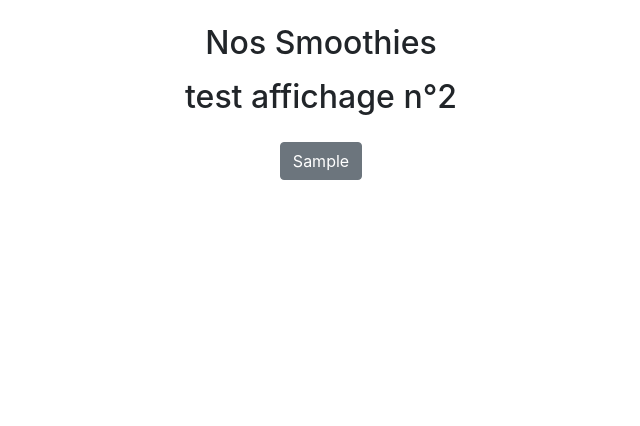
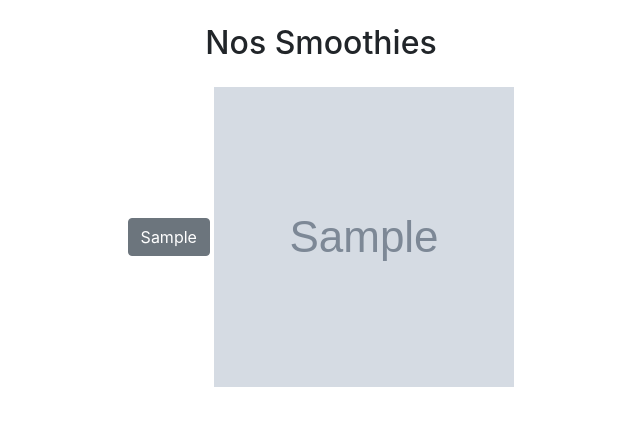
Before and after one commit to delasalle-sio-couillard-t/projet-bts, a PHP site: page /accueil.php in a window 1280 px wide. Shown: the part 76-502 px from the top of the page, without its empty margins (319-959 px from the left). Run offline with PHP 8.4, Linux system fonts and the light colour scheme; tables that the repository leaves empty or names only in its code hold one stand-in row (values such as "Sample post"); grey boxes marked "Sample" are stand-in pictures.

Commit message:
affichage smoothie v1.2

```diff
--- a/accueil.php
+++ b/accueil.php
@@ -32,52 +32,6 @@
 		<!-- Création pour un smoothie -->
 		<form method="post" action="achat_smoothie.php">
 			<div class="container">
-						<?php
-							// $reqProduit = $cnx->prepare("SELECT * FROM produit");
-							// $reqProduit->execute();
-							// $ligneProduit = $reqProduit->fetch(PDO::FETCH_OBJ);
-
-							// while pour les boutons
-							// while($ligneProduit)
-							// {
-								// echo	'<table>
-											// <tr>
-												// <td>'.
-													// '<p><a class="btn btn-secondary" data-toggle="collapse" href="#collapse'.$ligneProduit->id.'" role="button" aria-expanded="false" aria-controls="'.$ligneProduit->libelle.'">'.
-														// $ligneProduit->libelle.
-													// '</a></p>
-												// </td>';
-
-								// echo'			<input type="hidden" name="libelleProduit" value="'.$ligneProduit->libelle.'">
-												// <td>
-													// <div class="collapse" id="collapse'.$ligneProduit->id.'">'.
-														// '<div class="card card-body">
-															// <p>'.
-																// $ligneProduit->libelle.'</br>'.
-																// $ligneProduit->prix.'</br>'.
-																// $ligneProduit->description.'</br>'.
-																// '<img src="images/'.$ligneProduit->image.'" width="300" height="300" alt=""></br>'.
-																// '<button class="btn btn-outline-dark btn-sm" type="submit" onclick="ajouter()">Ajouter au panier</button>
-															// </p>
-														// </div>
-													// </div>
-												// </td>
-											// </tr>
-										// </table>';
-
-								// $ligneProduit = $reqProduit->fetch(PDO::FETCH_OBJ);
-							// }
-						?>
-			</div>
-		</form>
-		<div class="container-fluid">
-			<center>
-				<h2>
-					test affichage n°2
-				</h2>
-			</center>
-		</div>
-		<div class="container">
 				<center>
 					<table>
 						<?php
@@ -101,6 +55,7 @@
 													<a class="btn btn-secondary" data-toggle="collapse" href="#collapse'.$ligneProduit->id.'" role="button" aria-expanded="false" aria-controls="'.$ligneProduit->libelle.'">'.
 													$ligneProduit->libelle.
 													'</a>
+													<img src="images/'.$ligneProduit->image.'" width="300" height="300" alt=""></br>
 												</center>
 											</p>';
 
@@ -129,5 +84,7 @@
 						?>
 					</table>
 				</center>
+			</div>
+		</form>
 	</body>
 </html>
```
Lines whose indentation alone changed are shown as unchanged.
